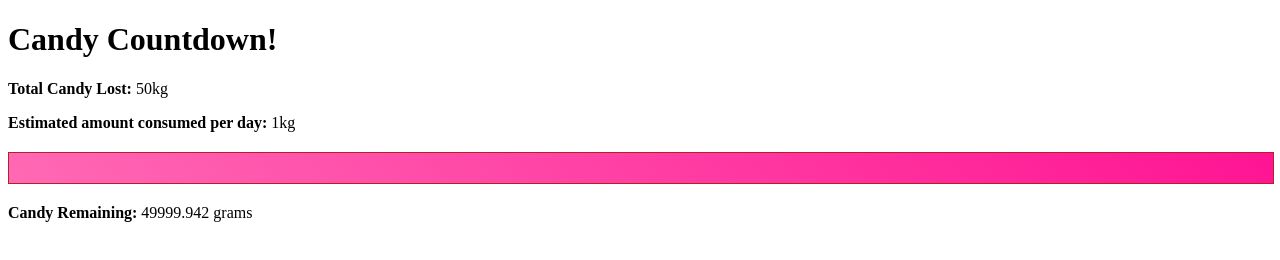
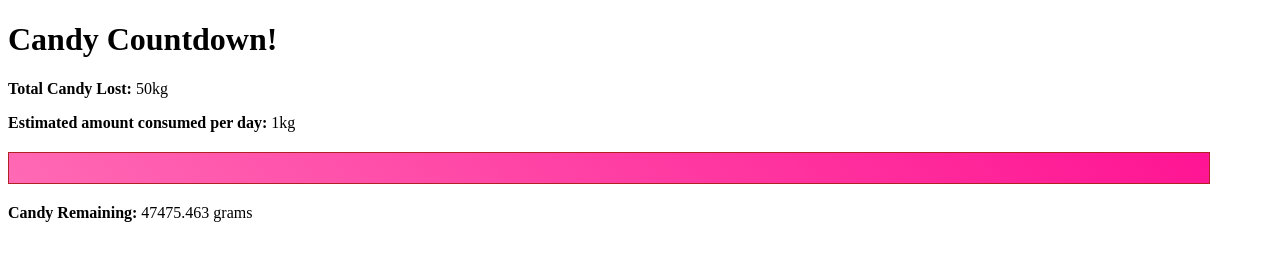
Before and after one commit to frje1400/candy-countdown, a plain HTML site: page index.html in a window 1280 px wide. Drawn offline with Linux system fonts and the light colour scheme.

Commit message:
Update index.html

```diff
--- a/index.html
+++ b/index.html
@@ -31,24 +31,20 @@
         // Define the starting timestamp
         const startTime = new Date("2023-09-27 00:00:00").getTime();
 
-        let lastUpdate = new Date().getTime();
-        let currentCandy = 50000;  // 50kg = 50000 grams
+        function getCurrentCandy() {
+            const now = new Date().getTime();
+            const elapsedMilliseconds = now - startTime;
+            const elapsedDays = elapsedMilliseconds / (1000 * 60 * 60 * 24);
+            const totalCandyConsumed = elapsedDays * 1000; // 1kg = 1000 grams eaten every day
 
-        // Calculate candy consumed since the last update
-        function calculateConsumedCandy() {
-            const now = new Date().getTime();
-            const elapsedMilliseconds = now - lastUpdate;
-            const elapsedDays = elapsedMilliseconds / (1000 * 60 * 60 * 24);
-            const candyConsumed = elapsedDays * 1000; // 1kg = 1000 grams eaten every day
+            return 50000 - totalCandyConsumed; // 50kg = 50000 grams
+        }
 
-            lastUpdate = now;
-            return candyConsumed;
-        }
+        let currentCandy = getCurrentCandy();
 
         // Update candy amount regularly
         setInterval(() => {
-            const consumed = calculateConsumedCandy();
-            currentCandy -= consumed;
+            currentCandy -= (1 / 86400) * 1000; // 1kg over one day in grams per 100 milliseconds
             if (currentCandy > 0) {
                 candyCounterElement.textContent = currentCandy.toFixed(3); // display 3 decimal places
                 candyBarElement.style.width = `${(currentCandy / 50000) * 100}%`;  // adjust the width of the candy bar
```
